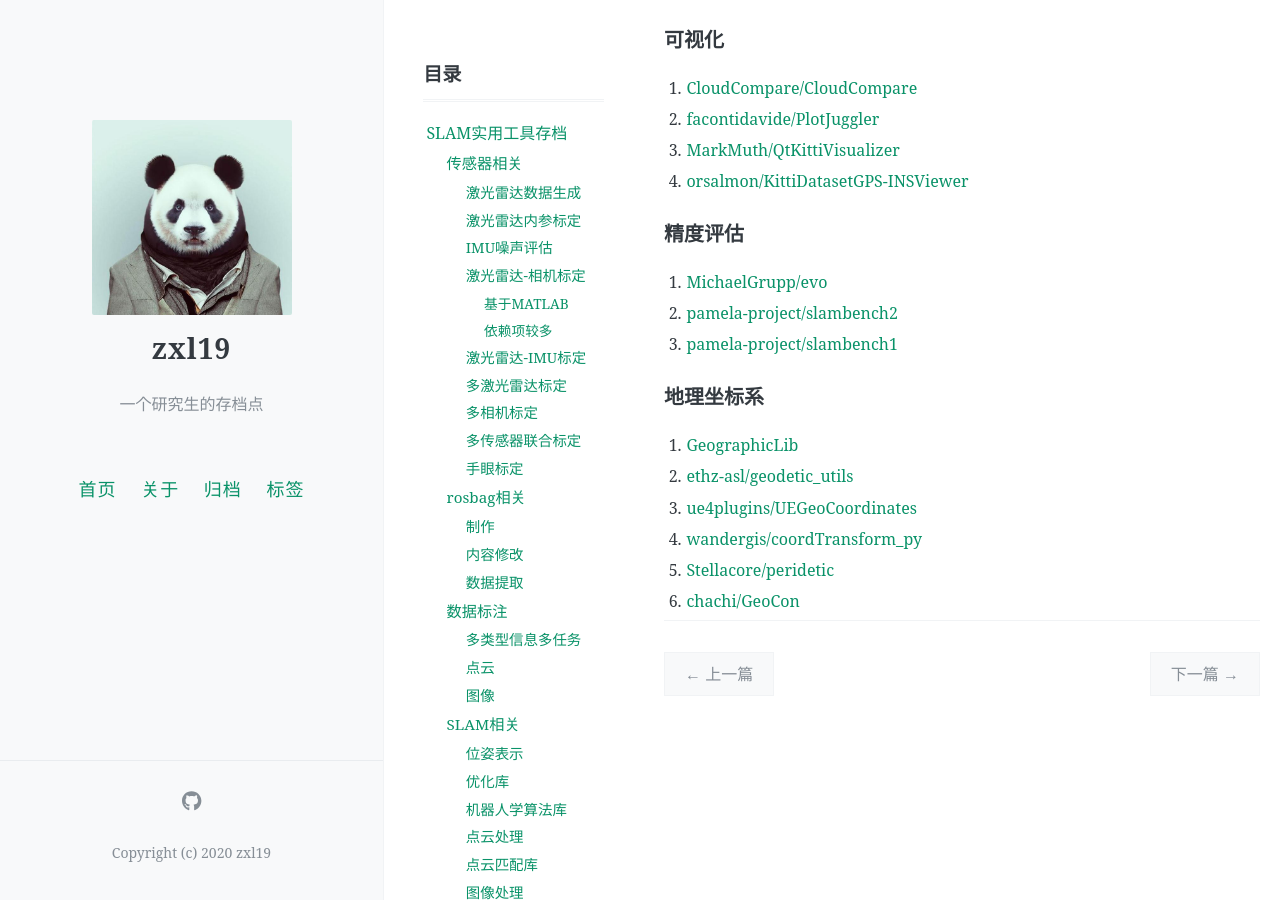
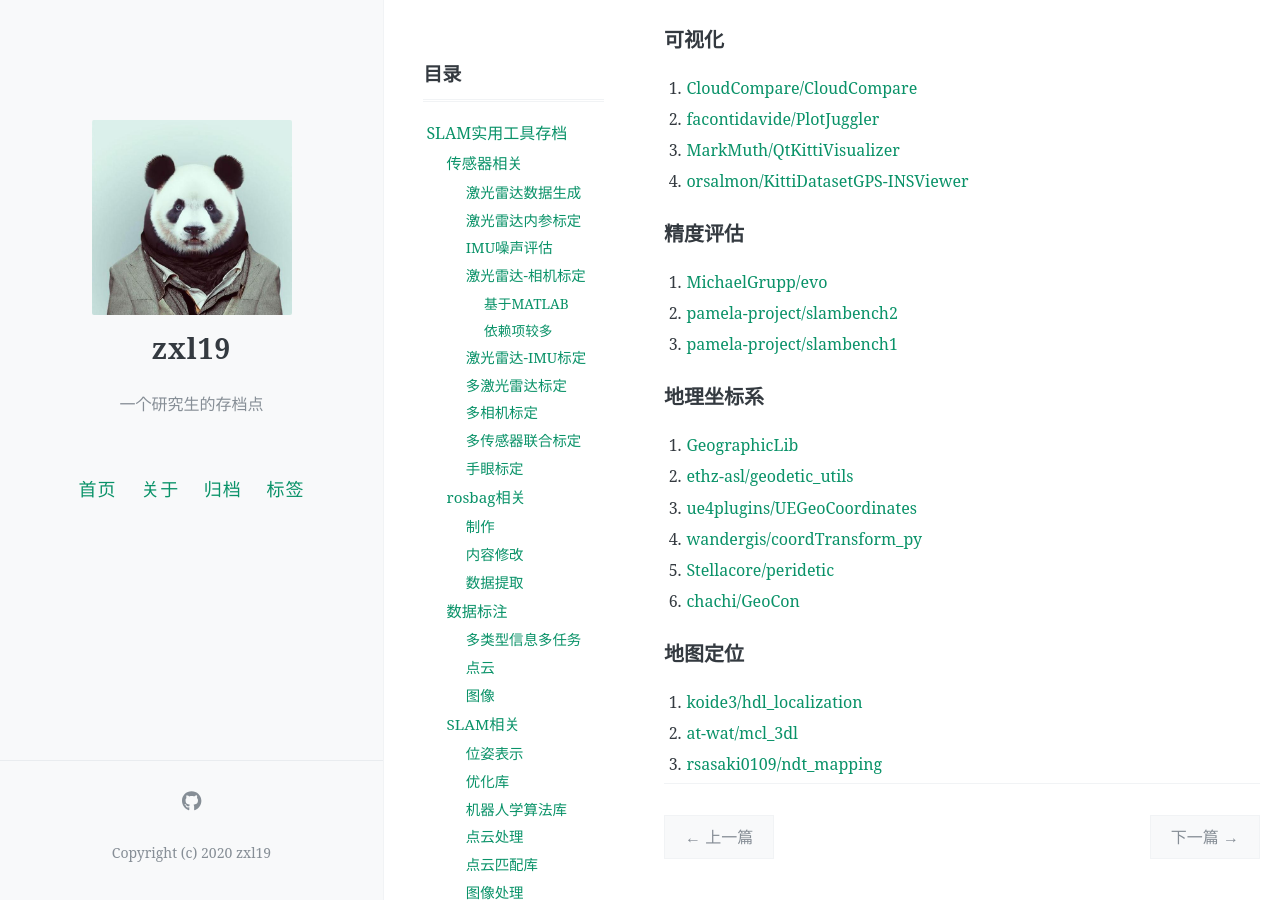
Before and after one commit to zxl19/zxl19.github.io, a Jekyll site: the page built from _posts/2021-05-25-slam-tool.md, in a window 1280 px wide and 900 px high, scrolled down 4709 px. Built offline with Jekyll 4.4.1, drawn with Linux system fonts in a browser that asks for light colours; comment, search, counter and statistics services are not loaded.

Commit message:
Update 2021-05-25-slam-tool.md

```diff
--- a/_posts/2021-05-25-slam-tool.md
+++ b/_posts/2021-05-25-slam-tool.md
@@ -196,3 +196,9 @@ pinned: false
 4. [wandergis/coordTransform_py](https://github.com/wandergis/coordTransform_py)
 5. [Stellacore/peridetic](https://github.com/Stellacore/peridetic)
 6. [chachi/GeoCon](https://github.com/chachi/GeoCon)
+
+### 地图定位
+
+1. [koide3/hdl_localization](https://github.com/koide3/hdl_localization)
+2. [at-wat/mcl_3dl](https://github.com/at-wat/mcl_3dl)
+3. [rsasaki0109/ndt_mapping](https://github.com/rsasaki0109/ndt_mapping)
```
